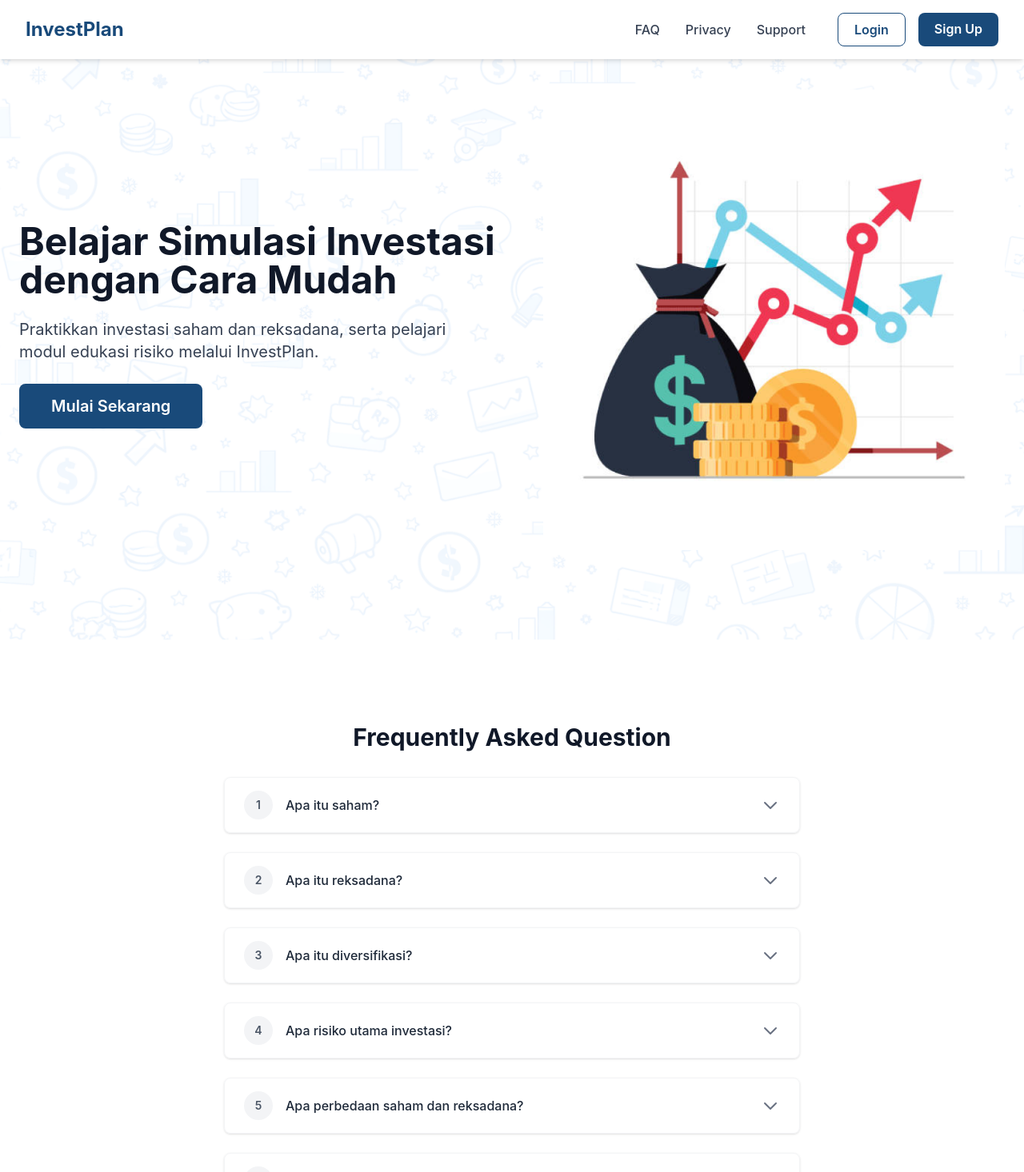
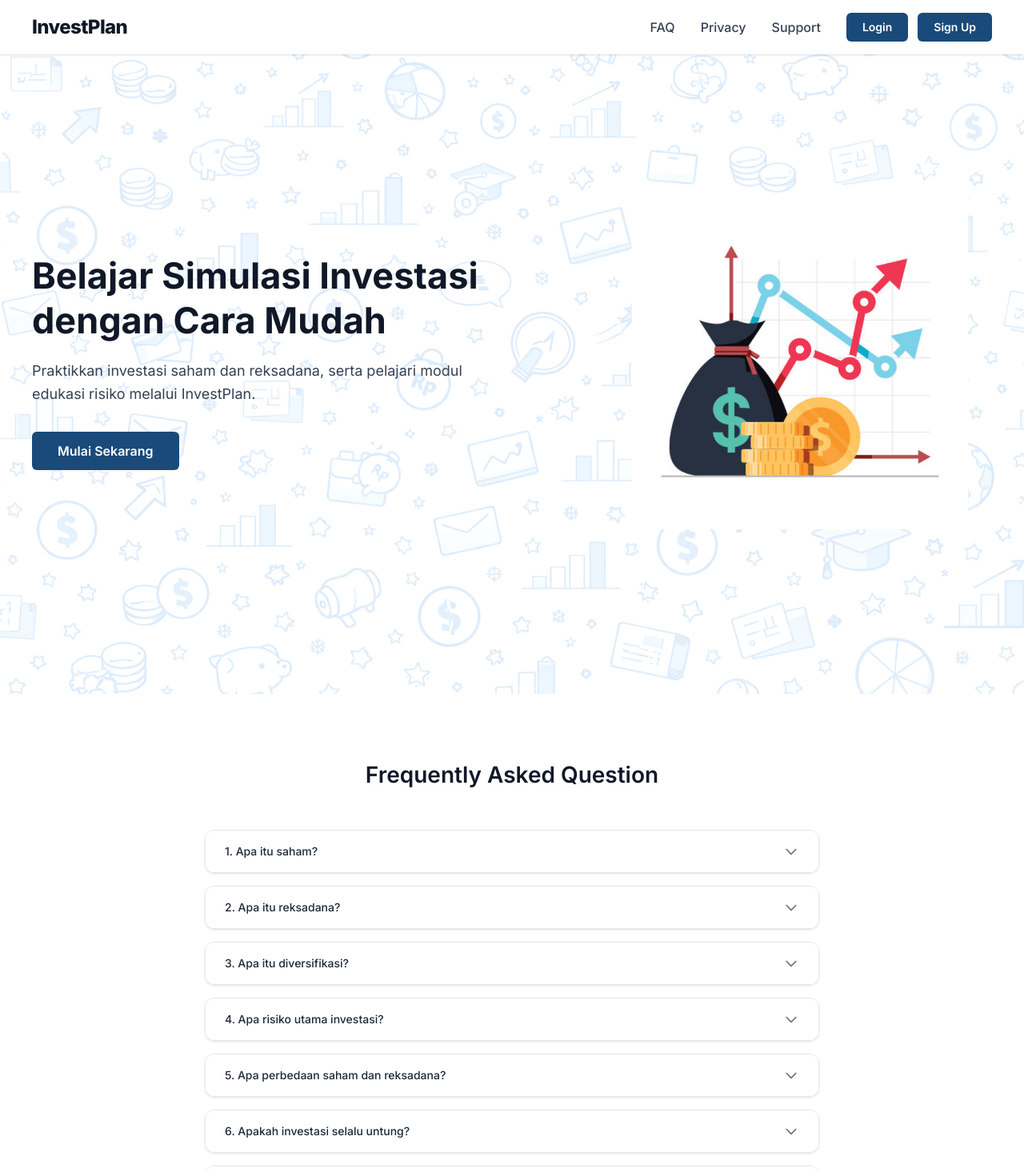
Before and after one commit to amadeuzjason/InvestPlan, a Next.js app: page / in a window 1280 px wide. Shown: the top 1466 px of the page at 80% size. Built offline with nearby package versions, Linux system fonts and the light colour scheme.

Commit message:
welcomePage

```diff
--- a/app/layout.tsx
+++ b/app/layout.tsx
@@ -1,28 +1,24 @@
-import './globals.css'
-import Image from "next/image"
+import type { Metadata } from "next";
+import { Inter } from "next/font/google";
+import "./globals.css";
 
-export const metadata = {
-  title: 'InvestPlan',
-  description: 'Belajar Simulasi Investasi dengan Cara Mudah',
-}
+const inter = Inter({ subsets: ["latin"] });
 
-export default function RootLayout({ children }: { children: React.ReactNode }) {
+export const metadata: Metadata = {
+  title: "InvestPlan",
+  description: "Belajar Simulasi Investasi dengan Cara Mudah",
+};
+
+export default function RootLayout({
+  children,
+}: Readonly<{
+  children: React.ReactNode;
+}>) {
   return (
-    <html lang="en">
-      <body className="min-h-screen text-gray-900">
-        {/* Background image */}
-        <Image
-          src="/bg.png"
-          alt="Background"
-          fill
-          className="object-cover -z-10"
-          loading="eager"
-        />
-        {/* Overlay tipis biar teks kontras */}
-        <div className="absolute inset-0 bg-white/50 -z-10" />
-
+    <html lang="id" className="h-full antialiased">
+      <body className={`${inter.className} min-h-full flex flex-col`}>
         {children}
       </body>
     </html>
-  )
+  );
 }
--- a/app/page.tsx
+++ b/app/page.tsx
@@ -1,64 +1,203 @@
-import FAQ from "./components/sections/FAQ"
-import './globals.css'
-import Image from "next/image"
-import Link from "next/link"
+"use client";
 
-export default function Home() {
+import Image from "next/image";
+import Link from "next/link";
+import { useState } from "react";
+
+const faqs = [
+  {
+    question: "Apa itu saham?",
+    answer:
+      "Saham adalah bukti kepemilikan seseorang atas suatu perusahaan. Dengan membeli saham, kamu menjadi salah satu pemilik perusahaan tersebut dan berhak atas sebagian keuntungan dalam bentuk dividen, serta dapat memperoleh capital gain jika harga saham naik.",
+  },
+  {
+    question: "Apa itu reksadana?",
+    answer:
+      "Reksadana adalah wadah yang menghimpun dana dari banyak investor untuk dikelola oleh Manajer Investasi profesional. Dana tersebut diinvestasikan ke berbagai instrumen seperti saham, obligasi, dan pasar uang. Cocok untuk investor pemula karena dikelola secara profesional.",
+  },
+  {
+    question: "Apa itu diversifikasi?",
+    answer:
+      "Diversifikasi adalah strategi menyebarkan investasi ke berbagai instrumen atau aset yang berbeda untuk mengurangi risiko. Prinsipnya sederhana: jangan menaruh semua telur dalam satu keranjang. Dengan diversifikasi, kerugian pada satu aset dapat diimbangi oleh keuntungan di aset lain.",
+  },
+  {
+    question: "Apa risiko utama investasi?",
+    answer:
+      "Risiko utama investasi meliputi: risiko pasar (fluktuasi harga), risiko likuiditas (sulitnya menjual aset), risiko inflasi (nilai uang yang menurun), dan risiko emiten (perusahaan bangkrut). Memahami risiko adalah langkah pertama untuk menjadi investor yang cerdas.",
+  },
+  {
+    question: "Apa perbedaan saham dan reksadana?",
+    answer:
+      "Saham memberikan kepemilikan langsung atas perusahaan dan dikelola sendiri oleh investor, sehingga membutuhkan pengetahuan lebih mendalam. Reksadana dikelola oleh Manajer Investasi profesional dan lebih terdiversifikasi, cocok untuk pemula dengan modal awal yang lebih terjangkau.",
+  },
+  {
+    question: "Apakah investasi selalu untung?",
+    answer:
+      "Tidak. Investasi selalu mengandung risiko dan tidak ada jaminan keuntungan. Nilai investasi bisa naik maupun turun tergantung kondisi pasar. Namun dengan strategi yang tepat, diversifikasi portofolio, dan investasi jangka panjang, peluang mendapatkan hasil positif jauh lebih besar.",
+  },
+  {
+    question: "Bagaimana cara memulai investasi?",
+    answer:
+      "Mulailah dengan: (1) Pelajari dasar-dasar investasi, (2) Tentukan tujuan keuangan kamu, (3) Buka rekening efek atau akun reksadana, (4) Mulai dengan modal kecil, (5) Diversifikasikan portofolio, dan (6) Evaluasi secara berkala. InvestPlan hadir untuk membantumu berlatih tanpa risiko nyata!",
+  },
+];
+
+export default function WelcomePage() {
+  const [openIndex, setOpenIndex] = useState<number | null>(null);
+
+  const toggle = (i: number) => setOpenIndex(openIndex === i ? null : i);
+
   return (
-    <>
-    <main className="relative z-10">
-      {/* Navbar */}
-      <header className="flex justify-between items-center px-8 py-4 shadow-md bg-white fixed top-0 left-0 right-0 z-20">
-        <h1 className="text-2xl font-bold text-[#194a7a]">InvestPlan</h1>
-        <div className="flex items-center gap-10">
-          <nav className="hidden md:flex gap-8 text-gray-700 font-medium">
-            <a href="#faq" className="hover:textblue-600">FAQ</a>
-            <a href="#privacy" className="hover:textblue-600">Privacy</a>
-            <a href="#support" className="hover:textblue-600">Support</a>
+    <div style={{ fontFamily: "Inter, sans-serif" }}>
+      {/* ── STICKY NAVBAR ── */}
+      <header className="sticky top-0 z-50 flex items-center justify-between px-10 py-4 bg-white shadow-sm">
+        <Link
+          href="/"
+          className="text-2xl font-extrabold text-gray-900 tracking-tight"
+        >
+          InvestPlan
+        </Link>
+
+        <div className="flex items-center gap-8">
+          <nav className="hidden md:flex items-center gap-8 text-smP font-medium text-gray-700">
+            <Link href="/faq" className="hover:text-[#194A7A] transition-colors">
+              FAQ
+            </Link>
+            <Link href="/privacy" className="hover:text-[#194A7A] transition-colors">
+              Privacy
+            </Link>
+            <Link href="/support" className="hover:text-[#194A7A] transition-colors">
+              Support
+            </Link>
           </nav>
-          <div className="flex gap-4">
-            <Link href="/login" className="px-5 py-2 rounded-lg border border-[#194a7a] text-[#194a7a] font-semibold hover:bg-[#194a7a] hover:text-white transition cursor-pointer">
+
+          <div className="flex items-center gap-3">
+            <Link
+              href="/login"
+              className="px-5 py-2 rounded-md text-sm font-semibold bg-[#194A7A] text-white hover:bg-[#123a61] active:scale-95 transition-all duration-150"
+            >
               Login
             </Link>
-            <Link href="/signup" className="px-5 py-2 rounded-lg text-white font-semibold bg-[#194a7a] hover:bg-[#476F95] transition cursor-pointer">
+            <Link
+              href="/signup"
+              className="px-5 py-2 rounded-md text-sm font-semibold bg-[#194A7A] text-white hover:bg-[#123a61] active:scale-95 transition-all duration-150"
+            >
               Sign Up
             </Link>
           </div>
         </div>
       </header>
 
-      {/* Hero Section */}
-      <section className="flex flex-col md:flex-row items-center gap-12 justify-center h-screen px-6 max-w-7xl mx-auto">
-        {/* Kolom kiri: teks */}
-        <div className="text-center md:text-left">
-          <h2 className="lg:text-5xl md:text-4xl text-3xl font-bold mb-6 text-gray-900">
-            Belajar Simulasi Investasi dengan Cara Mudah
-          </h2>
-          <p className="max-w-xl text-lg md:text-xl text-gray-700 mb-10">
-            Praktikkan investasi saham dan reksadana, serta pelajari modul edukasi risiko melalui InvestPlan.
+      {/* ── HERO SECTION ── */}
+      <section className="relative min-h-screen w-full overflow-hidden">
+        {/* Background */}
+        <div className="absolute inset-0 -z-10">
+          <Image
+            src="/images/welcomePage/bg-welcome.jpg"
+            alt="Background"
+            fill
+            className="object-cover object-center"
+            priority
+          />
+        </div>
+
+        <div className="relative z-10 flex flex-col md:flex-row items-center justify-between px-10 pt-16 pb-24 max-w-7xl mx-auto gap-10 min-h-screen">
+          {/* Left */}
+          <div className="flex-1 max-w-xl">
+            <h1
+              className="font-bold text-gray-900 leading-tight mb-5"
+              style={{ fontSize: "45px" }}
+            >
+              Belajar Simulasi Investasi
+              <br />
+              dengan Cara Mudah
+            </h1>
+            <p className="text-gray-700 text-base md:text-lg leading-relaxed mb-8">
+              Praktikkan investasi saham dan reksadana, serta pelajari modul
+              edukasi risiko melalui InvestPlan.
             </p>
-          <Link href='/login' className="bg-[#194a7a] hover:bg-[#476F95] text-white px-10 py-4 rounded-lg text-xl font-semibold transition cursor-pointer">
+            <Link
+              href="/signup"
+              className="inline-block px-8 py-3 rounded-md bg-[#194A7A] text-white font-semibold text-base hover:bg-[#123a61] active:scale-95 transition-all duration-200"
+            >
               Mulai Sekarang
             </Link>
           </div>
 
-        {/* Kolom kanan: gambar hero */}
-        <div className="flex justify-center lg:w-5xl md:w-3xl md:justify-end md:block hidden">
+          {/* Right */}
+          <div className="flex-1 flex justify-center md:justify-end">
+            <div className="relative w-[340px] h-[340px] md:w-[480px] md:h-[420px]">
               <Image
-            src="/main_img.png"
+                src="/images/welcomePage/main_img.png"
                 alt="Ilustrasi Investasi"
-            width={800}
-            height={800 }
+                fill
+                className="object-contain mix-blend-multiply"
                 priority
               />
             </div>
+          </div>
+        </div>
       </section>
 
-      {/* FAQ Section */}
-      <section id="faq" className="max-w-4xl mx-auto">
-        <FAQ />
+      {/* ── FAQ SECTION ── */}
+      <section className="bg-white py-20 px-6">
+        <div className="max-w-3xl mx-auto">
+          <h2
+            className="text-center font-semibold text-gray-900 mb-12"
+            style={{ fontSize: "28px" }}
+          >
+            Frequently Asked Question
+          </h2>
+
+          <div className="flex flex-col gap-4">
+            {faqs.map((faq, i) => (
+              <div
+                key={i}
+                className="border border-gray-200 rounded-xl overflow-hidden shadow-sm"
+              >
+                {/* Question row */}
+                <button
+                  onClick={() => toggle(i)}
+                  className="w-full flex items-center justify-between px-6 py-4 text-left bg-white hover:bg-gray-50 transition-colors"
+                >
+                  <span className="text-sm font-medium text-gray-800">
+                    {i + 1}. {faq.question}
+                  </span>
+                  <svg
+                    className={`w-5 h-5 text-gray-500 flex-shrink-0 transition-transform duration-300 ${openIndex === i ? "rotate-180" : ""
+                      }`}
+                    fill="none"
+                    viewBox="0 0 24 24"
+                    stroke="currentColor"
+                    strokeWidth={2}
+                  >
+                    <path
+                      strokeLinecap="round"
+                      strokeLinejoin="round"
+                      d="M19 9l-7 7-7-7"
+                    />
+                  </svg>
+                </button>
+
+                {/* Answer */}
+                <div
+                  className={`overflow-hidden transition-all duration-300 ease-in-out ${openIndex === i ? "max-h-60 opacity-100" : "max-h-0 opacity-0"
+                    }`}
+                >
+                  <p className="px-6 pb-5 pt-2 text-sm text-gray-600 leading-relaxed border-t border-gray-100">
+                    {faq.answer}
+                  </p>
+                </div>
+              </div>
+            ))}
+          </div>
+        </div>
       </section>
-    </main>
-    </>
-  )
+
+      {/* ── FOOTER ── */}
+      <footer className="bg-[#194A7A] text-white text-center py-5 text-sm">
+        © {new Date().getFullYear()} InvestPlan. All rights reserved.
+      </footer>
+    </div>
+  );
 }
```
Also changed, not shown: public/images/welcomePage/bg-welcome.jpg (added), public/images/welcomePage/main_img.png (added). Lines whose indentation alone changed are shown as unchanged.
